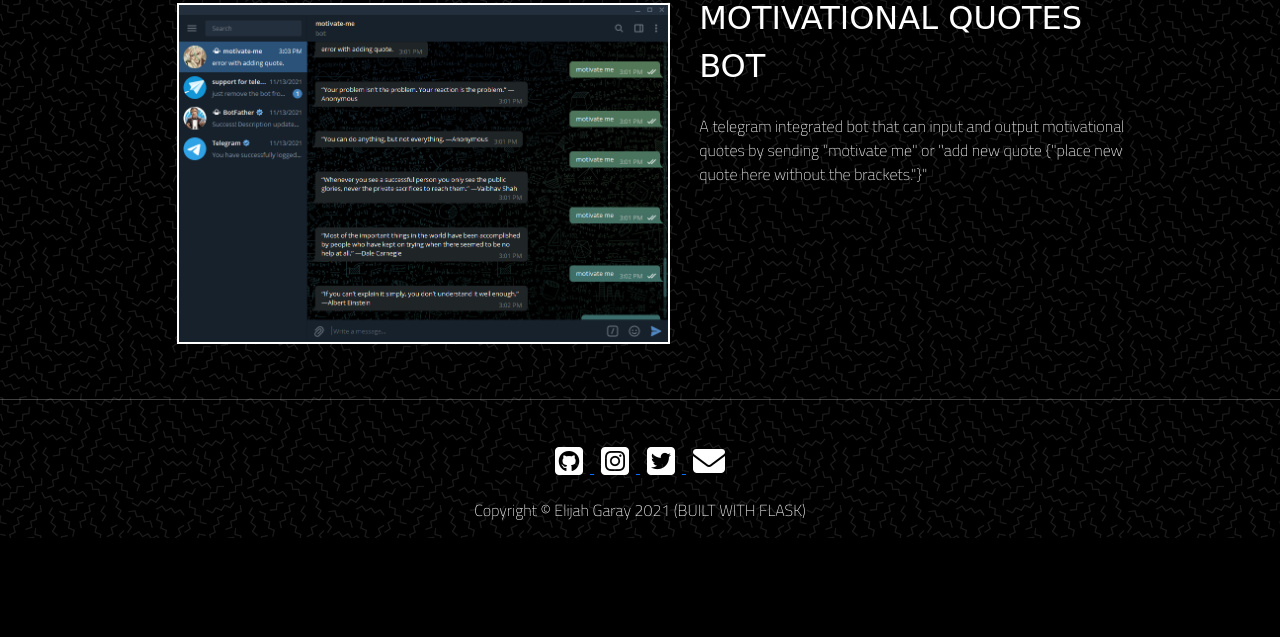
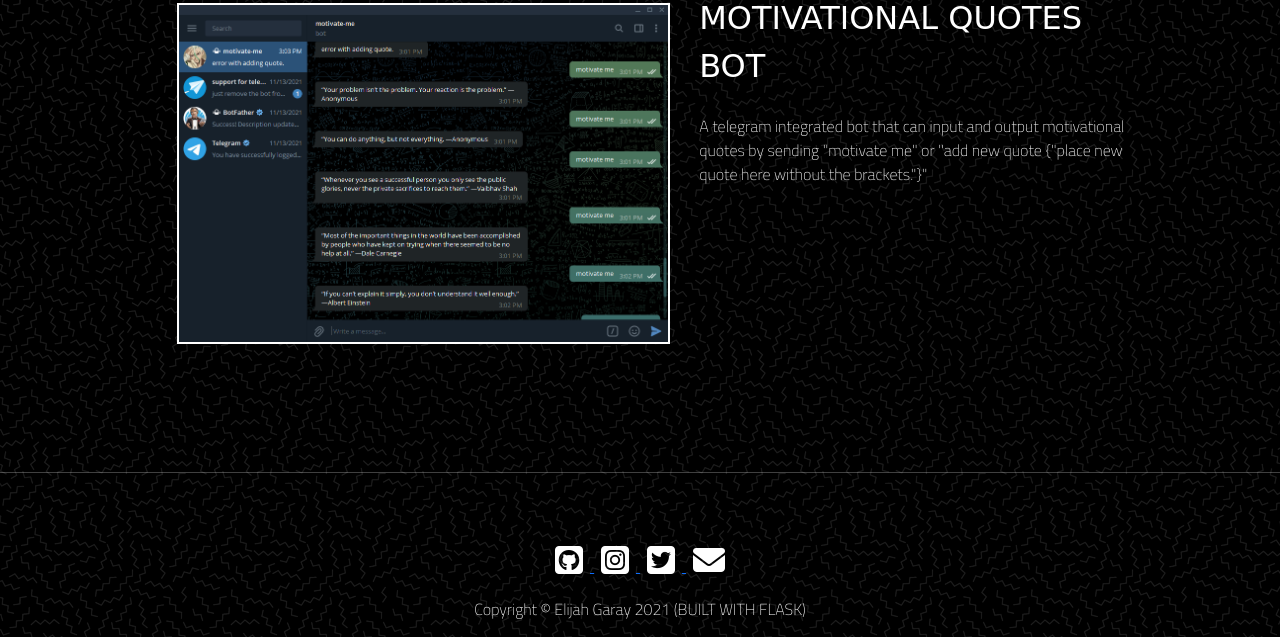
Before and after one commit to heyyyelijah/personal-portfolio, a Flask app: page /projects in a window 1280 px wide. Shown: the part 1678-2315 px from the top of the page. Before the commit the page ends 2216 px from the top, so only its background shows below. Run offline with Flask 2, Linux system fonts and the light colour scheme; some libraries are stand-ins or nearby versions; some web fonts are replaced.

Commit message:
fixed br tag projects page

```diff
--- a/static/css/styles.css
+++ b/static/css/styles.css
@@ -215,7 +215,7 @@ footer {
 }
 
 .footer-hr {
-    margin: 3% auto;
+    margin: 5% auto;
 }
 
 .soc-icons {
--- a/templates/projects.html
+++ b/templates/projects.html
@@ -103,5 +103,5 @@
   </div>
 
 </section>
-<br><br>
+<br><br><br><br>
 {% include "footer.html" %}
```
